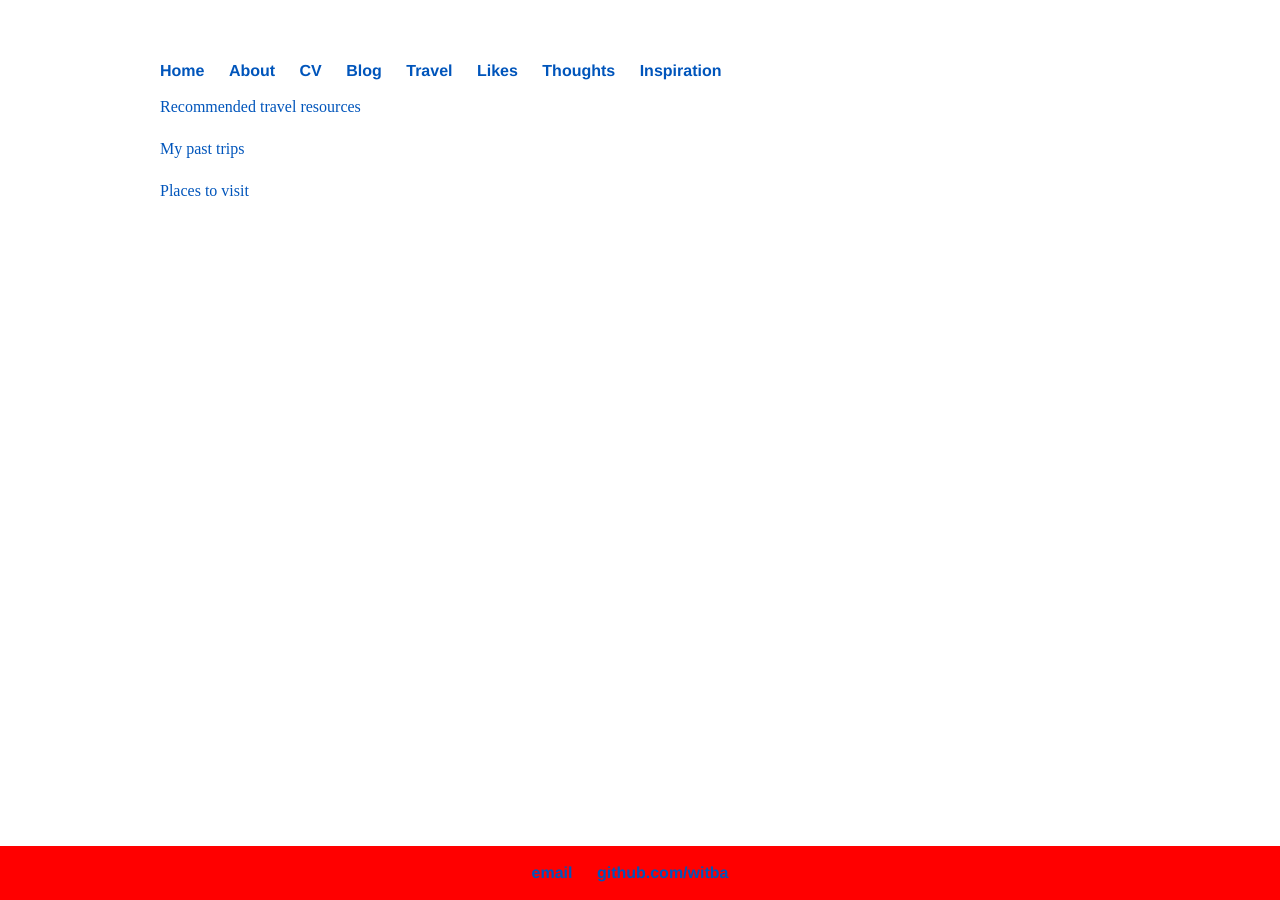
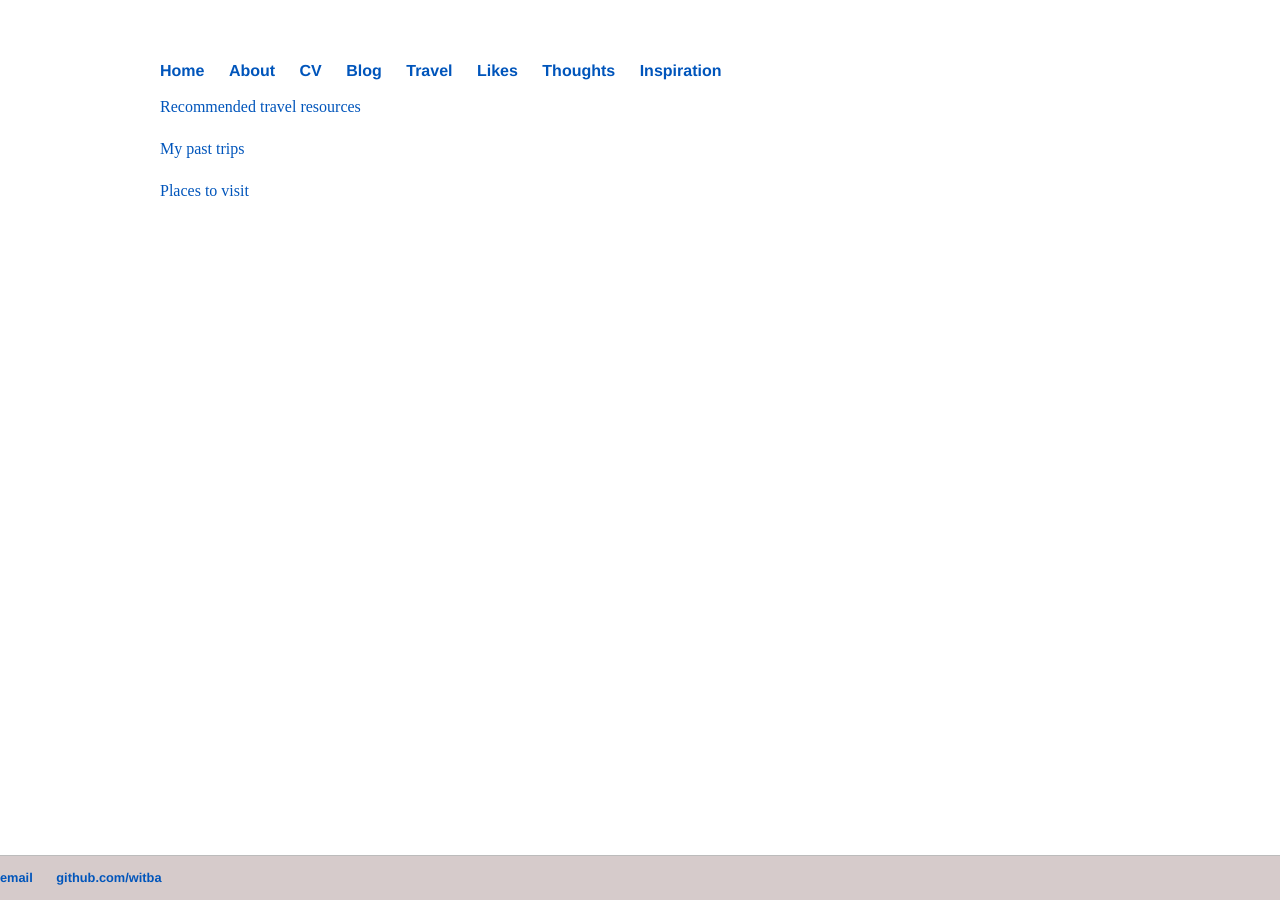
Before and after one commit to witba/witba.github.io, a Jekyll site: the page built from travel/index.html, in a window 1280 px wide. Built offline with Jekyll 4.4.1, drawn with Linux system fonts in a browser that asks for light colours.

Commit message:
Update main.css

```diff
--- a/css/main.css
+++ b/css/main.css
@@ -24,9 +24,7 @@ footer {
     left: 0;
     bottom: 0;
     width: 100%;
-    background-color: red;
-    color: white;
-    text-align: center;
+    border-top: 1px solid #bcbcbc; font-size: .8em; background: #d6cbcb;
 }
 
 <div class="footer">
```
